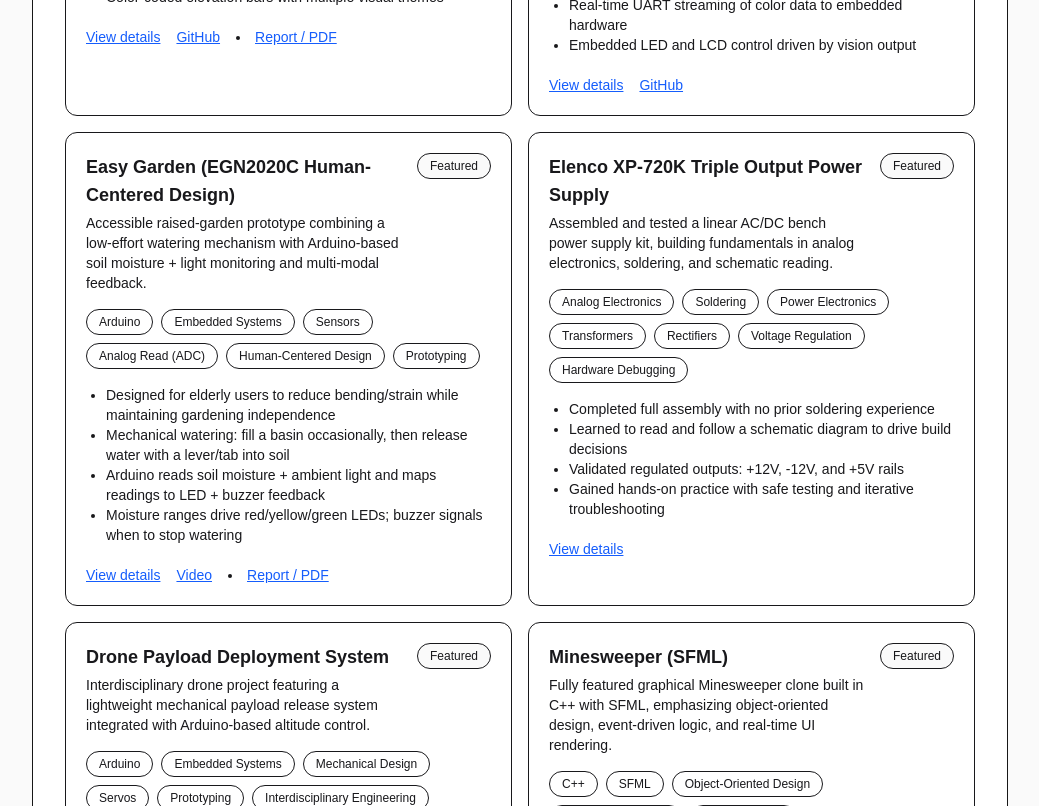
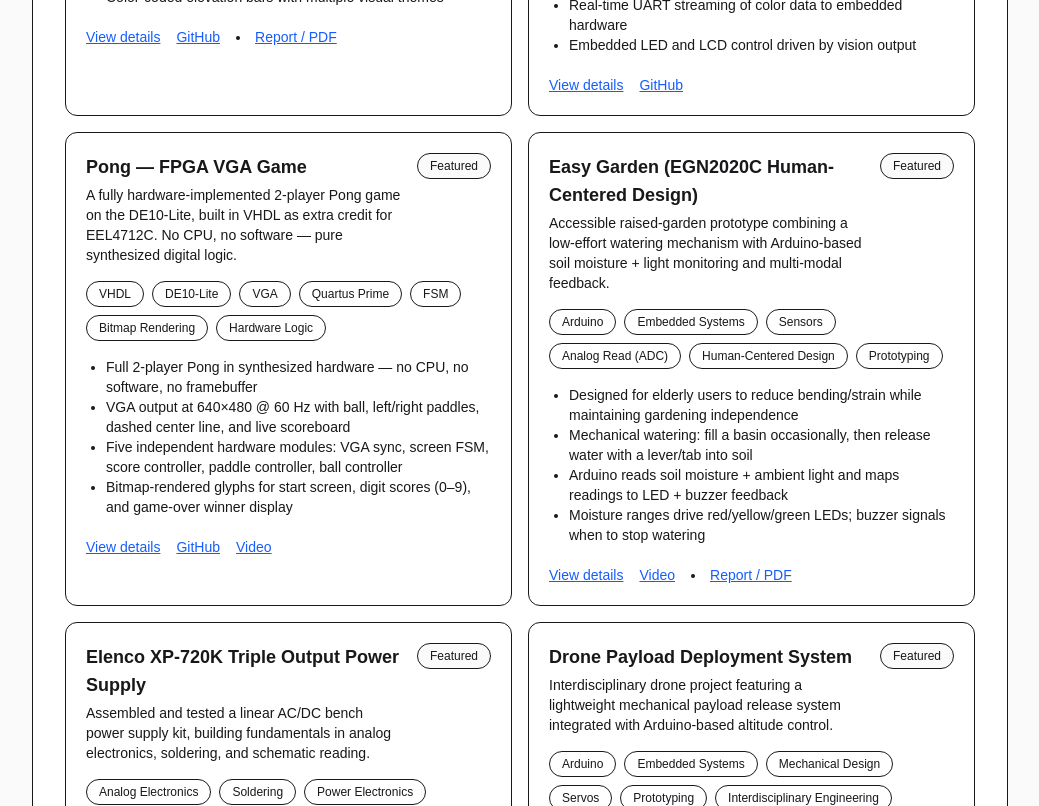
Before and after one commit to arionstern/engineering-portfolio, a Next.js app: page /projects in a window 1280 px wide. Shown: the part 560-1366 px from the top of the page, without its empty margins (120-1159 px from the left). Built offline with nearby package versions, Linux system fonts and the light colour scheme.

Commit message:
added pong entry to projects.ts

```diff
--- a/src/data/projects.ts
+++ b/src/data/projects.ts
@@ -191,6 +191,98 @@
     github: "https://github.com/arionstern/OpenCV-color-recognition-detection", // add later if you want
   },
 },
+
+
+
+
+
+
+
+
+
+        {
+    slug: "pong",
+    title: "Pong — FPGA VGA Game",
+    subtitle:
+      "A fully hardware-implemented 2-player Pong game on the DE10-Lite, built in VHDL as extra credit for EEL4712C. No CPU, no software — pure synthesized digital logic.",
+    tech: [
+      "VHDL",
+      "DE10-Lite",
+      "VGA",
+      "Quartus Prime",
+      "FSM",
+      "Bitmap Rendering",
+      "Hardware Logic",
+    ],
+    status: "Featured",
+    highlights: [
+      "Full 2-player Pong in synthesized hardware — no CPU, no software, no framebuffer",
+      "VGA output at 640×480 @ 60 Hz with ball, left/right paddles, dashed center line, and live scoreboard",
+      "Five independent hardware modules: VGA sync, screen FSM, score controller, paddle controller, ball controller",
+      "Bitmap-rendered glyphs for start screen, digit scores (0–9), and game-over winner display",
+    ],
+    media: {
+      youtubeId: "1DTNxwE_x9c",
+    },
+    sections: {
+      problem:
+        "The original Atari Pong arcade cabinet had no microprocessor — the entire game ran as discrete hardware circuits. The challenge here was the same: implement a complete, playable 2-player Pong game on an FPGA using only synthesized digital logic. Every element — ball physics, paddle movement, collision detection, scoring, screen transitions, and text rendering — had to be expressed as clocked VHDL with no software layer of any kind.",
+      approach: [
+        "Built on the VGA sync generator from Lab 5 to produce correctly timed HORIZ_SYNC and VERT_SYNC signals at 640×480 @ 60 Hz from a 25 MHz pixel clock divided off the DE10-Lite's 50 MHz oscillator.",
+        "Designed a top-level rendering process that reads Hcount/Vcount every pixel clock and decides pixel color purely from combinational coordinate comparisons — no framebuffer, no memory reads per pixel.",
+        "Implemented a three-state game FSM (screen_ctrl): START → GAMEPLAY → GAME_OVER, driven by active-low KEY0 (start), score logic (game-over trigger), and active-low KEY1 (reset to start).",
+        "Ball controller (ball_ctrl) tracks X/Y position registers and direction bits, updating once per vsync falling edge (60 Hz). Uses next-position lookahead for top/bottom wall bounces and left/right paddle collision, then checks for goals — respawning at center and reversing horizontal direction on a score.",
+        "Paddle controller (paddle_ctrl) moves each paddle at 4 pixels per vsync via switch inputs (SW1/SW2 for Player 1 left paddle, SW8/SW9 for Player 2 right paddle), clamped to screen bounds. All movement freezes when SW5 (pause) is high or the state is not GAMEPLAY.",
+        "Score controller (score_ctrl) increments the correct player's score on each goal pulse, asserts game_over and latches the winner bit when either score reaches 10, and resets cleanly on new_game.",
+        "Bitmap text rendered via a custom bitmap_pkg containing 8×8 glyph arrays for all needed characters. The rendering process selects the correct glyph and maps pixel coordinates to the right row/column bit with 2× scaling, drawing 'PONG', 'PRESS B1', 'GAME OVER', 'PLAYER X WINS', and live score digits.",
+        "A dashed center dividing line is produced during gameplay by asserting white whenever Hcount equals the screen's horizontal midpoint and Vcount falls in an even 8-pixel vertical stripe.",
+      ],
+      results: [
+        "Fully playable 2-player Pong synthesized entirely in hardware and running on the DE10-Lite.",
+        "Ball bounces correctly off top/bottom walls and both paddles using next-position lookahead collision detection.",
+        "Goals correctly increment the opposing player's score; ball respawns at center moving toward the scoring player's side.",
+        "Score reaching 10 immediately transitions to the game-over screen displaying the correct winner.",
+        "Pause (SW5) freezes all motion and ignores paddle inputs without corrupting any game state.",
+        "All text and score digits render correctly using scaled bitmap glyphs at full VGA resolution.",
+      ],
+      whatILearned: [
+        "Rendering graphics purely from combinational pixel-coordinate logic — no framebuffer — requires clean coordinate math and a solid mental model of the VGA active display window.",
+        "Splitting a complex design into independent, well-scoped modules (sync, FSM, ball, paddle, score, render) makes debugging dramatically easier; each module could be verified in isolation before integration.",
+        "Next-position lookahead for collision detection is essential — checking only the current position causes the ball to visibly overlap the paddle before reversing, which is obvious on real hardware.",
+        "The RTL Viewer was invaluable for catching unintended latches and incorrect signal connections before programming the board — bugs that simulation alone does not always expose.",
+        "Vsync-timed movement (once per 60 Hz frame) is a simple and effective way to decouple game logic from the pixel clock without needing a separate slow clock domain.",
+      ],
+      problemsEncountered: [
+        "The DE10-Lite's 50 MHz oscillator produces a pixel clock that is slightly off from the exact VGA specification after division, causing minor display boundary offsets on some monitors — a known hardware timing constraint of the board.",
+        "Collision detection required careful ordering: the paddle collision check must run before the goal check so a well-placed return is never misclassified as a goal when the ball reaches the edge.",
+        "Rendering multiple overlapping elements (ball, paddles, center line, score digits) from a single combinational process required a defined pixel priority scheme — later if-branches overwrite earlier ones, so draw order matters.",
+        "Bitmap glyph addressing requires both bit-reversal (7 - col) and 2× scale division to correctly map screen pixel coordinates to the right bit inside the 8×8 glyph array — getting this wrong produces mirror-image or stretched characters.",
+      ],
+      futureWork: [
+        "Variable ball speed that increases as rallies extend, matching the feel of the original Atari cabinet.",
+        "Angle-dependent ball reflection based on where the paddle is hit (center vs. edge), adding strategic depth.",
+        "Sound output via the DE10-Lite's audio DAC — a beep on paddle hit and on each goal.",
+        "Color: render paddles, ball, and text in distinct colors rather than monochrome white-on-black.",
+      ],
+    },
+    links: {
+      github: "https://github.com/EEL4712C/pong-extra-credit-arionstern",
+      video: "https://youtu.be/1DTNxwE_x9c",
+    },
+  },
+
+
+
+
+
+
+
+
+
+
+
+
+
 
 
 
@@ -602,6 +694,7 @@
 
 
 
+
   /*{
     slug: "microprocessor-lab-portfolio",
     title: "Microprocessor Lab Portfolio (ATxmega128A1U)",
```
